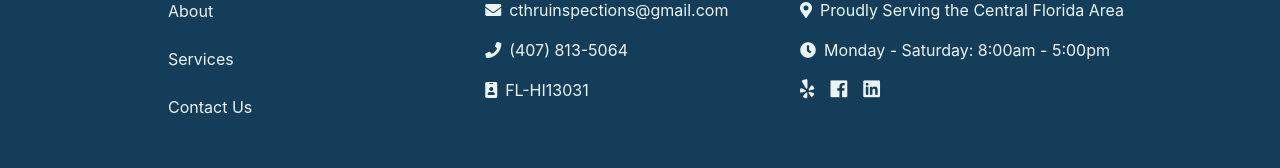
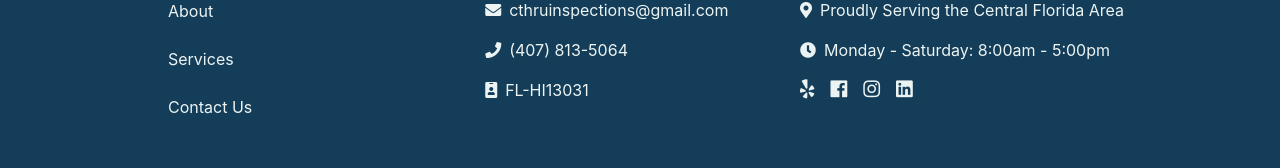
Before and after one commit to runandJUMP99/c-thru-inspections, a React (Create React App) app: page / in a window 1280 px wide. Shown: the part 4007-4175 px from the top of the page. Built offline with nearby package versions, Linux system fonts and the light colour scheme.

Commit message:
add instagram social to footer

```diff
--- a/src/components/Footer/FooterContacts/FooterContacts.jsx
+++ b/src/components/Footer/FooterContacts/FooterContacts.jsx
@@ -18,6 +18,7 @@ const FooterContacts = () => {
                     <div className={classes.SocialLinks}>
                         <p><a className={classes.SocialLink} target="_blank" rel="noopener noreferrer" href="https://yelp.com/biz/c-thru-inspections-kissimmee"><i class="fab fa-yelp"></i></a></p>
                         <p><a className={classes.SocialLink} target="_blank" rel="noopener noreferrer" href="https://www.facebook.com/C-Thru-Inspections-LLC-103441381576988"><i class="fab fa-facebook"></i></a></p>
+                        <p><a className={classes.SocialLink} target="_blank" rel="noopener noreferrer" href="https://www.instagram.com/c_thru_inspections/"><i class="fab fa-instagram"></i></a></p>
                         <p><a className={classes.SocialLink} target="_blank" rel="noopener noreferrer" href="https://www.linkedin.com/in/holiver-estrada-62b1141bb/"><i class="fab fa-linkedin"></i></a></p>
                     </div>
                 </div>
```
